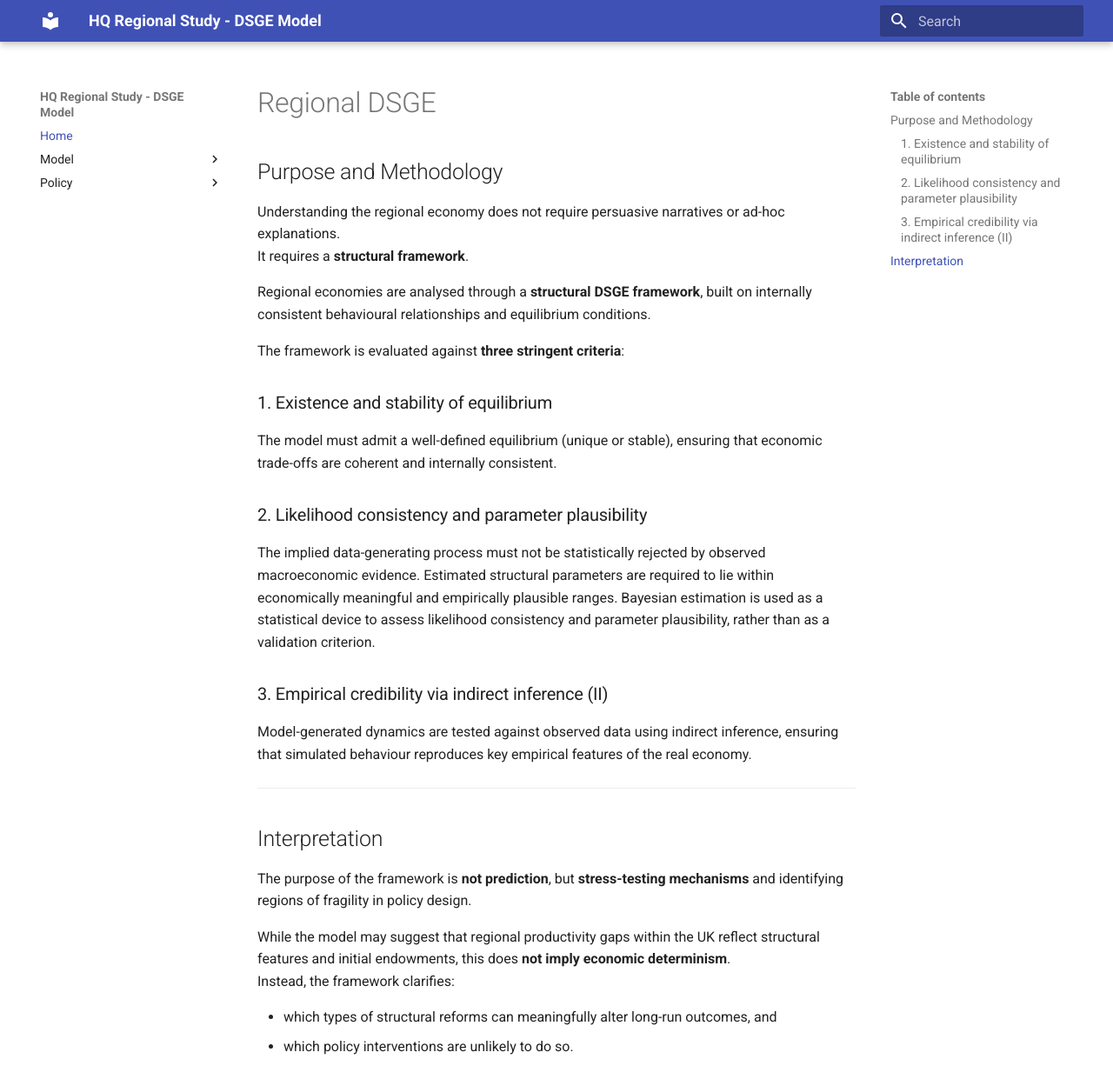
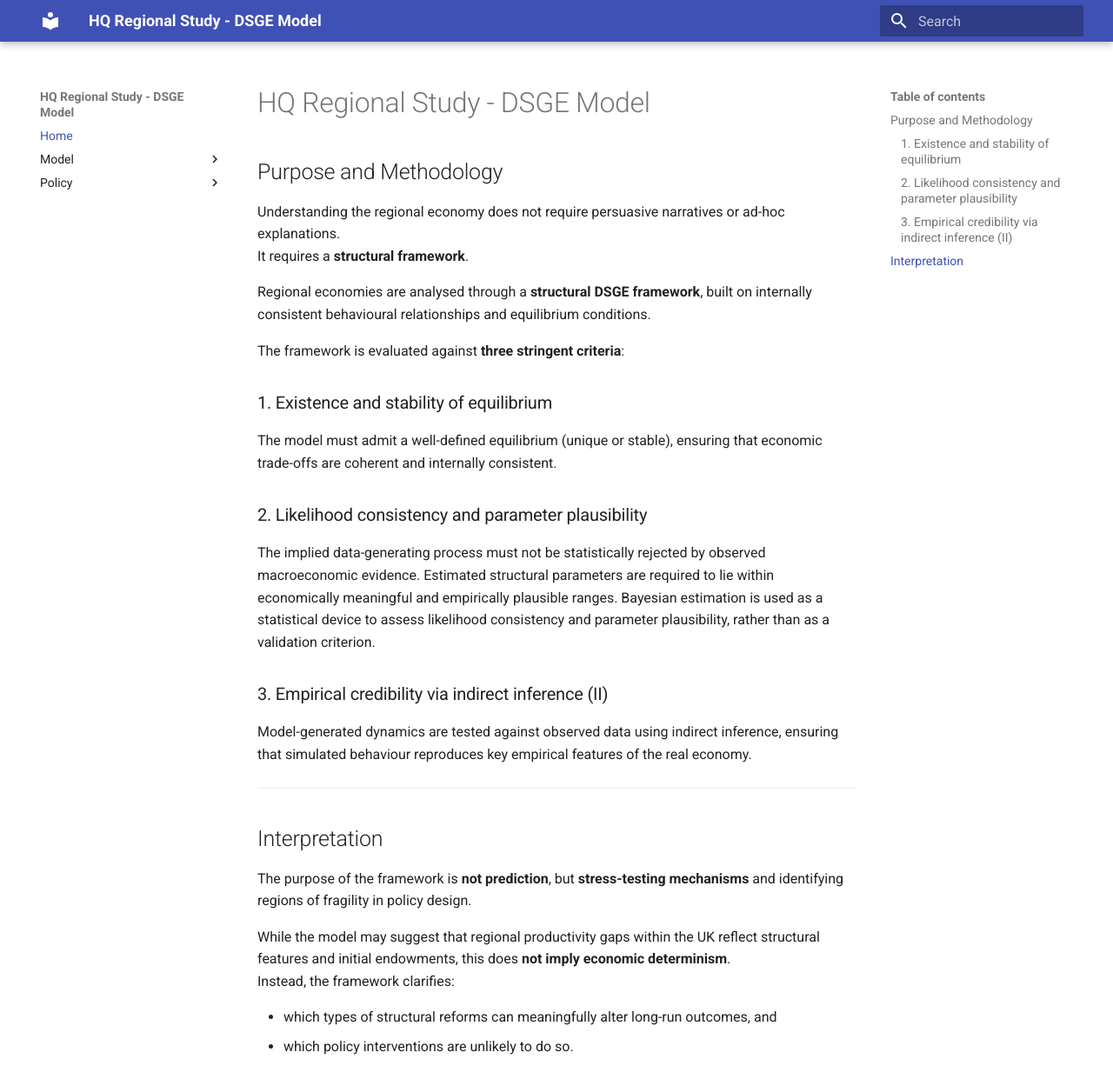
Before and after one commit to macro-structures/regional-dsge, an MkDocs documentation site: the page built from docs/index.md, in a window 1280 px wide and 1241 px high. Shown: the whole window at 87% size. Built offline with MkDocs 1.6.1 and Material for MkDocs 9.7.7, drawn with Linux system fonts in a browser that asks for light colours.

Commit message:
Update index.md
Rename website to HQ Regional DSGE

```diff
--- a/docs/index.md
+++ b/docs/index.md
@@ -1,4 +1,4 @@
-# Regional DSGE
+# HQ Regional Study - DSGE Model
 
 ## Purpose and Methodology
 
```
